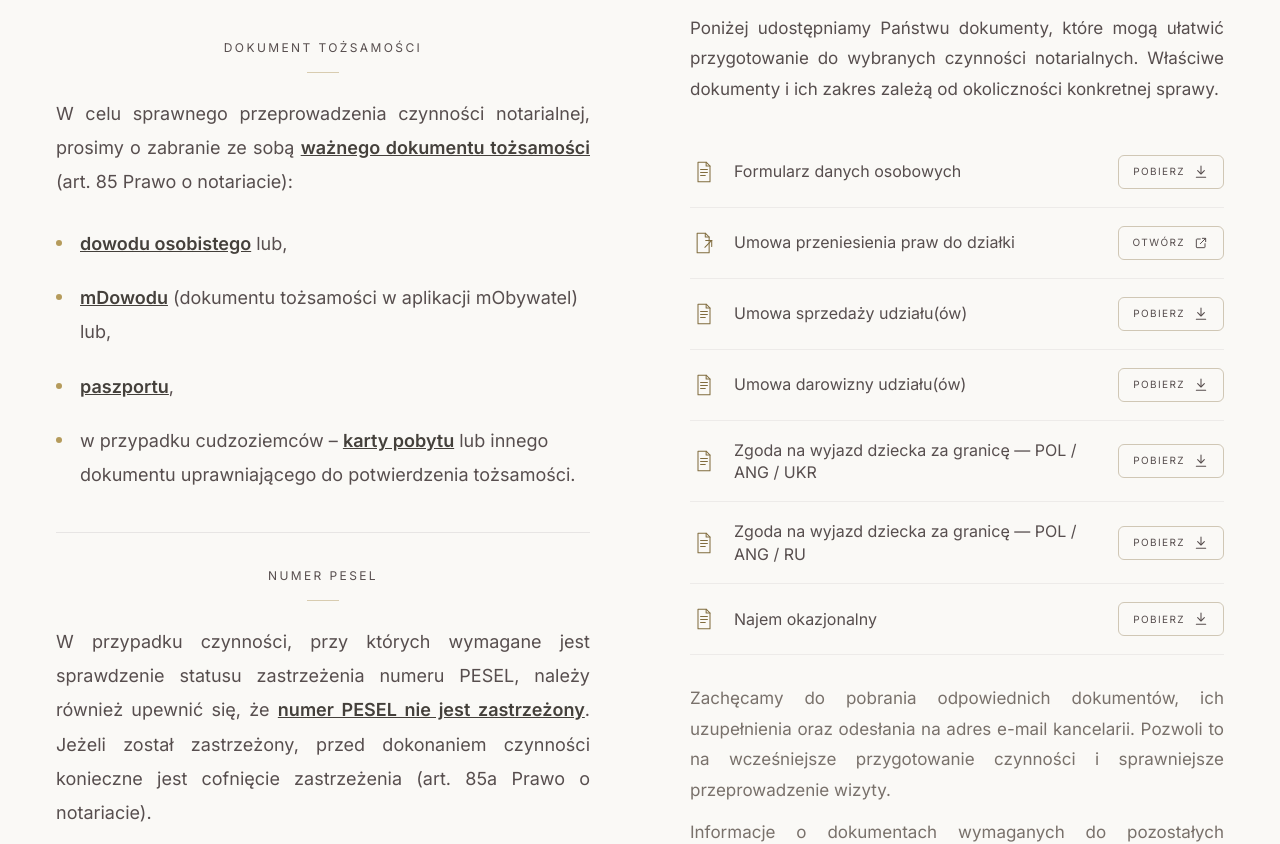
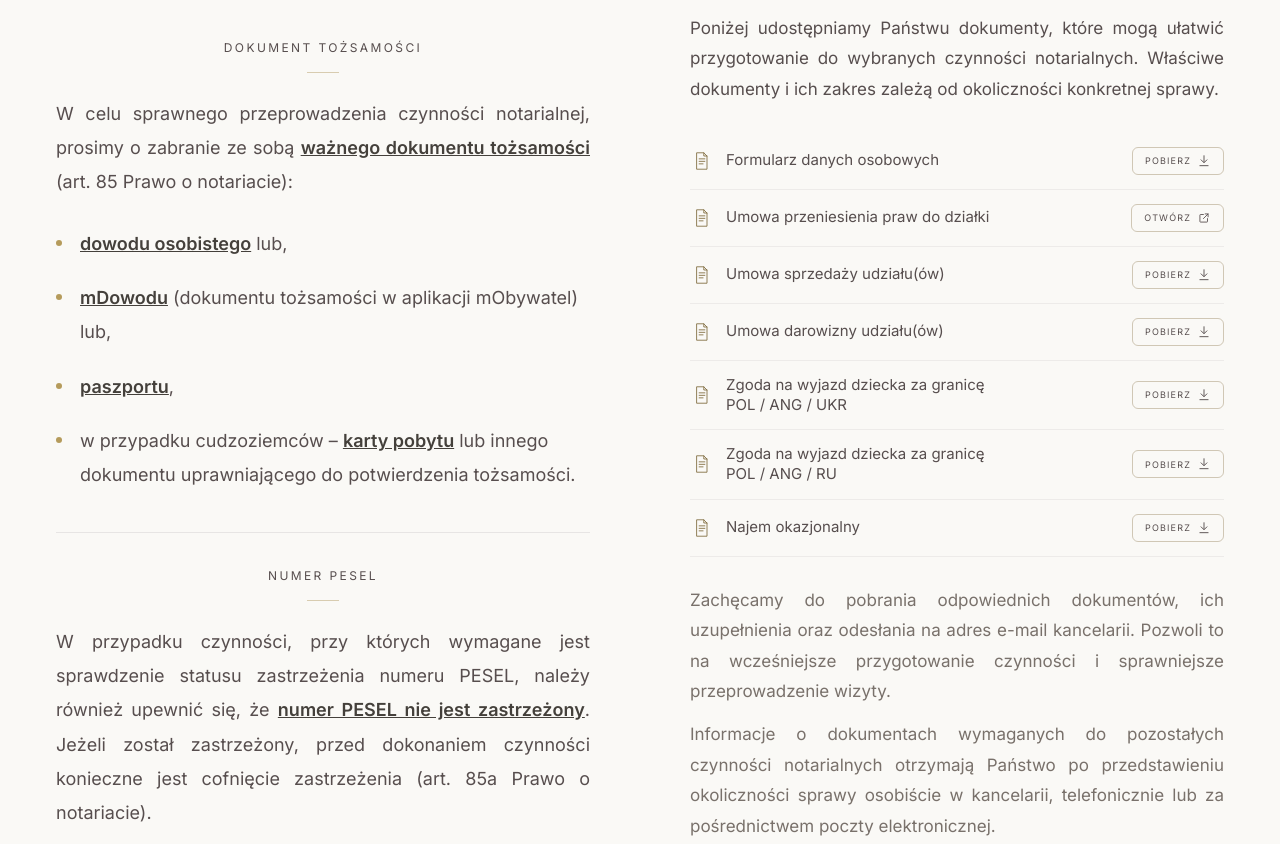
Before and after one commit to Salonce/notary-website, an Angular app: page / in a window 1280 px wide. Shown: the part 6440-7284 px from the top of the page. Built offline with nearby package versions, Linux system fonts and the light colour scheme; no server answers.

Commit message:
section documents fixed

```diff
--- a/src/features/customer-area/before-visit/before-visit.html
+++ b/src/features/customer-area/before-visit/before-visit.html
@@ -184,7 +184,9 @@
       class="before-visit-pesel
              border-t border-stone-200
              pt-7
-             md:pt-8"
+             md:pt-8
+             mt-4
+             md:mt-5"
     >
 
       <!-- TITLE -->
--- a/src/features/customer-area/documents/documents.html
+++ b/src/features/customer-area/documents/documents.html
@@ -79,7 +79,7 @@
 
     <div
       class="documents-list
-             mx-auto mt-8 max-w-3xl
+             mx-auto mt-7 max-w-2xl
              font-main-body"
     >
 
@@ -94,25 +94,22 @@
           class="group
                  flex w-full
                  items-center
-                 gap-4
+                 gap-3
                  border-b border-stone-200/70
-                 py-4
-                 md:py-4.5"
+                 py-3
+                 md:py-3.5"
         >
 
           <!-- IKONA DOKUMENTU -->
 
           <span
             class="flex
-                   h-7
-                   w-7
+                   h-6
+                   w-6
                    shrink-0
                    items-center
                    justify-center
-                   text-[#806c3e]
-                   transition-colors
-                   duration-300
-                   group-hover:text-[#b59b5b]"
+                   text-[#806c3e]"
             aria-hidden="true"
           >
             <svg
@@ -121,7 +118,7 @@
               fill="none"
               stroke="currentColor"
               stroke-width="1.2"
-              class="h-6 w-6"
+              class="h-5 w-5"
             >
               <path
                 stroke-linecap="round"
@@ -147,11 +144,11 @@
             class="min-w-0
                    flex-1
                    font-main-body
-                   text-[15px]
+                   text-[14px]
                    font-normal
-                   leading-[1.4]
+                   leading-[1.35]
                    text-stone-800
-                   md:text-[16px]"
+                   md:text-[15px]"
           >
             Formularz danych osobowych
           </span>
@@ -166,16 +163,16 @@
             class="inline-flex
                    shrink-0
                    items-center
-                   gap-2
+                   gap-1.5
                    rounded-md
                    border border-[#806c3e]/35
-                   px-3
-                   py-2
+                   px-2.5
+                   py-1.5
                    font-main-body
-                   text-[10px]
+                   text-[9px]
                    font-semibold
                    uppercase
-                   tracking-[0.14em]
+                   tracking-[0.13em]
                    text-[#806c3e]
                    no-underline
                    transition-all
@@ -183,7 +180,7 @@
                    hover:border-[#b59b5b]
                    hover:bg-[#f7f4ec]
                    hover:text-[#6f5b2f]
-                   md:px-3.5"
+                   md:px-3"
           >
             <span>Pobierz</span>
 
@@ -193,7 +190,7 @@
               fill="none"
               stroke="currentColor"
               stroke-width="1.6"
-              class="h-4 w-4"
+              class="h-3.5 w-3.5"
               aria-hidden="true"
             >
               <path
@@ -223,18 +220,16 @@
           class="group
                  flex w-full
                  items-center
-                 gap-4
+                 gap-3
                  border-b border-stone-200/70
-                 py-4
-                 md:py-4.5"
+                 py-3
+                 md:py-3.5"
         >
-
-          <!-- IKONA DOKUMENTU -->
 
           <span
             class="flex
-                   h-7
-                   w-7
+                   h-6
+                   w-6
                    shrink-0
                    items-center
                    justify-center
@@ -247,54 +242,39 @@
               fill="none"
               stroke="currentColor"
               stroke-width="1.2"
-              class="h-6 w-6"
+              class="h-5 w-5"
             >
               <path
                 stroke-linecap="round"
                 stroke-linejoin="round"
-                d="M4 2.5h9.5L18 7v18.5H4z"
+                d="M5 2.5h9.5L19 7v18.5H5z"
               />
               <path
                 stroke-linecap="round"
                 stroke-linejoin="round"
-                d="M13.5 2.5V7H18"
+                d="M14.5 2.5V7H19"
               />
               <path
                 stroke-linecap="round"
-                stroke-linejoin="round"
-                d="M14 11h7"
-              />
-              <path
-                stroke-linecap="round"
-                stroke-linejoin="round"
-                d="M21 11v7"
-              />
-              <path
-                stroke-linecap="round"
-                stroke-linejoin="round"
-                d="M21 11l-8 8"
+                d="M8 11h8M8 14.5h8M8 18h5.5"
               />
             </svg>
           </span>
 
 
-          <!-- NAZWA DOKUMENTU -->
-
           <span
             class="min-w-0
                    flex-1
                    font-main-body
-                   text-[15px]
+                   text-[14px]
                    font-normal
-                   leading-[1.4]
+                   leading-[1.35]
                    text-stone-800
-                   md:text-[16px]"
+                   md:text-[15px]"
           >
             Umowa przeniesienia praw do działki
           </span>
 
-
-          <!-- PRZYCISK -->
 
           <a
             href="http://pzd.pl/wzory-dokumentow.html"
@@ -304,16 +284,16 @@
             class="inline-flex
                    shrink-0
                    items-center
-                   gap-2
+                   gap-1.5
                    rounded-md
                    border border-[#806c3e]/35
-                   px-3
-                   py-2
+                   px-2.5
+                   py-1.5
                    font-main-body
-                   text-[10px]
+                   text-[9px]
                    font-semibold
                    uppercase
-                   tracking-[0.14em]
+                   tracking-[0.13em]
                    text-[#806c3e]
                    no-underline
                    transition-all
@@ -321,7 +301,7 @@
                    hover:border-[#b59b5b]
                    hover:bg-[#f7f4ec]
                    hover:text-[#6f5b2f]
-                   md:px-3.5"
+                   md:px-3"
           >
             <span>Otwórz</span>
 
@@ -331,7 +311,7 @@
               fill="none"
               stroke="currentColor"
               stroke-width="1.5"
-              class="h-4 w-4"
+              class="h-3.5 w-3.5"
               aria-hidden="true"
             >
               <path
@@ -363,14 +343,20 @@
           class="group
                  flex w-full
                  items-center
-                 gap-4
+                 gap-3
                  border-b border-stone-200/70
-                 py-4
-                 md:py-4.5"
+                 py-3
+                 md:py-3.5"
         >
 
           <span
-            class="flex h-7 w-7 shrink-0 items-center justify-center text-[#806c3e]"
+            class="flex
+                   h-6
+                   w-6
+                   shrink-0
+                   items-center
+                   justify-center
+                   text-[#806c3e]"
             aria-hidden="true"
           >
             <svg
@@ -379,7 +365,7 @@
               fill="none"
               stroke="currentColor"
               stroke-width="1.2"
-              class="h-6 w-6"
+              class="h-5 w-5"
             >
               <path
                 stroke-linecap="round"
@@ -398,18 +384,20 @@
             </svg>
           </span>
 
+
           <span
             class="min-w-0
                    flex-1
                    font-main-body
-                   text-[15px]
+                   text-[14px]
                    font-normal
-                   leading-[1.4]
+                   leading-[1.35]
                    text-stone-800
-                   md:text-[16px]"
+                   md:text-[15px]"
           >
             Umowa sprzedaży udziału(ów)
           </span>
+
 
           <a
             href="assets/umowa-sprzedazy-udzialow.docx"
@@ -418,16 +406,16 @@
             class="inline-flex
                    shrink-0
                    items-center
-                   gap-2
+                   gap-1.5
                    rounded-md
                    border border-[#806c3e]/35
-                   px-3
-                   py-2
+                   px-2.5
+                   py-1.5
                    font-main-body
-                   text-[10px]
+                   text-[9px]
                    font-semibold
                    uppercase
-                   tracking-[0.14em]
+                   tracking-[0.13em]
                    text-[#806c3e]
                    no-underline
                    transition-all
@@ -435,7 +423,7 @@
                    hover:border-[#b59b5b]
                    hover:bg-[#f7f4ec]
                    hover:text-[#6f5b2f]
-                   md:px-3.5"
+                   md:px-3"
           >
             <span>Pobierz</span>
 
@@ -445,7 +433,7 @@
               fill="none"
               stroke="currentColor"
               stroke-width="1.6"
-              class="h-4 w-4"
+              class="h-3.5 w-3.5"
               aria-hidden="true"
             >
               <path
@@ -475,14 +463,20 @@
           class="group
                  flex w-full
                  items-center
-                 gap-4
+                 gap-3
                  border-b border-stone-200/70
-                 py-4
-                 md:py-4.5"
+                 py-3
+                 md:py-3.5"
         >
 
           <span
-            class="flex h-7 w-7 shrink-0 items-center justify-center text-[#806c3e]"
+            class="flex
+                   h-6
+                   w-6
+                   shrink-0
+                   items-center
+                   justify-center
+                   text-[#806c3e]"
             aria-hidden="true"
           >
             <svg
@@ -491,7 +485,7 @@
               fill="none"
               stroke="currentColor"
               stroke-width="1.2"
-              class="h-6 w-6"
+              class="h-5 w-5"
             >
               <path
                 stroke-linecap="round"
@@ -510,18 +504,20 @@
             </svg>
           </span>
 
+
           <span
             class="min-w-0
                    flex-1
                    font-main-body
-                   text-[15px]
+                   text-[14px]
                    font-normal
-                   leading-[1.4]
+                   leading-[1.35]
                    text-stone-800
-                   md:text-[16px]"
+                   md:text-[15px]"
           >
             Umowa darowizny udziału(ów)
           </span>
+
 
           <a
             href="assets/umowa-darowizny-udzialow.docx"
@@ -530,16 +526,16 @@
             class="inline-flex
                    shrink-0
                    items-center
-                   gap-2
+                   gap-1.5
                    rounded-md
                    border border-[#806c3e]/35
-                   px-3
-                   py-2
+                   px-2.5
+                   py-1.5
                    font-main-body
-                   text-[10px]
+                   text-[9px]
                    font-semibold
                    uppercase
-                   tracking-[0.14em]
+                   tracking-[0.13em]
                    text-[#806c3e]
                    no-underline
                    transition-all
@@ -547,7 +543,7 @@
                    hover:border-[#b59b5b]
                    hover:bg-[#f7f4ec]
                    hover:text-[#6f5b2f]
-                   md:px-3.5"
+                   md:px-3"
           >
             <span>Pobierz</span>
 
@@ -557,7 +553,7 @@
               fill="none"
               stroke="currentColor"
               stroke-width="1.6"
-              class="h-4 w-4"
+              class="h-3.5 w-3.5"
               aria-hidden="true"
             >
               <path
@@ -587,14 +583,20 @@
           class="group
                  flex w-full
                  items-center
-                 gap-4
+                 gap-3
                  border-b border-stone-200/70
-                 py-4
-                 md:py-4.5"
+                 py-3
+                 md:py-3.5"
         >
 
           <span
-            class="flex h-7 w-7 shrink-0 items-center justify-center text-[#806c3e]"
+            class="flex
+                   h-6
+                   w-6
+                   shrink-0
+                   items-center
+                   justify-center
+                   text-[#806c3e]"
             aria-hidden="true"
           >
             <svg
@@ -603,7 +605,7 @@
               fill="none"
               stroke="currentColor"
               stroke-width="1.2"
-              class="h-6 w-6"
+              class="h-5 w-5"
             >
               <path
                 stroke-linecap="round"
@@ -622,18 +624,21 @@
             </svg>
           </span>
 
+
           <span
             class="min-w-0
                    flex-1
                    font-main-body
-                   text-[15px]
+                   text-[14px]
                    font-normal
-                   leading-[1.4]
+                   leading-[1.35]
                    text-stone-800
-                   md:text-[16px]"
+                   md:text-[15px]"
           >
-            Zgoda na wyjazd dziecka za granicę — POL / ANG / UKR
+            Zgoda na wyjazd dziecka za granicę<br />
+            POL / ANG / UKR
           </span>
+
 
           <a
             href="assets/zgoda-na-podroz-maloletniego-dziecka-en_pl_ua.docx"
@@ -642,16 +647,16 @@
             class="inline-flex
                    shrink-0
                    items-center
-                   gap-2
+                   gap-1.5
                    rounded-md
                    border border-[#806c3e]/35
-                   px-3
-                   py-2
+                   px-2.5
+                   py-1.5
                    font-main-body
-                   text-[10px]
+                   text-[9px]
                    font-semibold
                    uppercase
-                   tracking-[0.14em]
+                   tracking-[0.13em]
                    text-[#806c3e]
                    no-underline
                    transition-all
@@ -659,7 +664,7 @@
                    hover:border-[#b59b5b]
                    hover:bg-[#f7f4ec]
                    hover:text-[#6f5b2f]
-                   md:px-3.5"
+                   md:px-3"
           >
             <span>Pobierz</span>
 
@@ -669,7 +674,7 @@
               fill="none"
               stroke="currentColor"
               stroke-width="1.6"
-              class="h-4 w-4"
+              class="h-3.5 w-3.5"
               aria-hidden="true"
             >
               <path
@@ -699,14 +704,20 @@
           class="group
                  flex w-full
                  items-center
-                 gap-4
+                 gap-3
                  border-b border-stone-200/70
-                 py-4
-                 md:py-4.5"
+                 py-3
+                 md:py-3.5"
         >
 
           <span
-            class="flex h-7 w-7 shrink-0 items-center justify-center text-[#806c3e]"
+            class="flex
+                   h-6
+                   w-6
+                   shrink-0
+                   items-center
+                   justify-center
+                   text-[#806c3e]"
             aria-hidden="true"
           >
             <svg
@@ -715,7 +726,7 @@
               fill="none"
               stroke="currentColor"
               stroke-width="1.2"
-              class="h-6 w-6"
+              class="h-5 w-5"
             >
               <path
                 stroke-linecap="round"
@@ -734,18 +745,21 @@
             </svg>
           </span>
 
+
           <span
             class="min-w-0
                    flex-1
                    font-main-body
-                   text-[15px]
+                   text-[14px]
                    font-normal
-                   leading-[1.4]
+                   leading-[1.35]
                    text-stone-800
-                   md:text-[16px]"
+                   md:text-[15px]"
           >
-            Zgoda na wyjazd dziecka za granicę — POL / ANG / RU
+            Zgoda na wyjazd dziecka za granicę<br />
+            POL / ANG / RU
           </span>
+
 
           <a
             href="assets/zgoda-na-podroz-maloletniego-dziecka-en_pl_ru.docx"
@@ -754,16 +768,16 @@
             class="inline-flex
                    shrink-0
                    items-center
-                   gap-2
+                   gap-1.5
                    rounded-md
                    border border-[#806c3e]/35
-                   px-3
-                   py-2
+                   px-2.5
+                   py-1.5
                    font-main-body
-                   text-[10px]
+                   text-[9px]
                    font-semibold
                    uppercase
-                   tracking-[0.14em]
+                   tracking-[0.13em]
                    text-[#806c3e]
                    no-underline
                    transition-all
@@ -771,7 +785,7 @@
                    hover:border-[#b59b5b]
                    hover:bg-[#f7f4ec]
                    hover:text-[#6f5b2f]
-                   md:px-3.5"
+                   md:px-3"
           >
             <span>Pobierz</span>
 
@@ -781,7 +795,7 @@
               fill="none"
               stroke="currentColor"
               stroke-width="1.6"
-              class="h-4 w-4"
+              class="h-3.5 w-3.5"
               aria-hidden="true"
             >
               <path
@@ -811,14 +825,20 @@
           class="group
                  flex w-full
                  items-center
-                 gap-4
+                 gap-3
                  border-b border-stone-200/70
-                 py-4
-                 md:py-4.5"
+                 py-3
+                 md:py-3.5"
         >
 
           <span
-            class="flex h-7 w-7 shrink-0 items-center justify-center text-[#806c3e]"
+            class="flex
+                   h-6
+                   w-6
+                   shrink-0
+                   items-center
+                   justify-center
+                   text-[#806c3e]"
             aria-hidden="true"
           >
             <svg
@@ -827,7 +847,7 @@
               fill="none"
               stroke="currentColor"
               stroke-width="1.2"
-              class="h-6 w-6"
+              class="h-5 w-5"
             >
               <path
                 stroke-linecap="round"
@@ -846,18 +866,20 @@
             </svg>
           </span>
 
+
           <span
             class="min-w-0
                    flex-1
                    font-main-body
-                   text-[15px]
+                   text-[14px]
                    font-normal
-                   leading-[1.4]
+                   leading-[1.35]
                    text-stone-800
-                   md:text-[16px]"
+                   md:text-[15px]"
           >
             Najem okazjonalny
           </span>
+
 
           <a
             href="assets/umowa-najmu-okazjonalnego.docx"
@@ -866,16 +888,16 @@
             class="inline-flex
                    shrink-0
                    items-center
-                   gap-2
+                   gap-1.5
                    rounded-md
                    border border-[#806c3e]/35
-                   px-3
-                   py-2
+                   px-2.5
+                   py-1.5
                    font-main-body
-                   text-[10px]
+                   text-[9px]
                    font-semibold
                    uppercase
-                   tracking-[0.14em]
+                   tracking-[0.13em]
                    text-[#806c3e]
                    no-underline
                    transition-all
@@ -883,7 +905,7 @@
                    hover:border-[#b59b5b]
                    hover:bg-[#f7f4ec]
                    hover:text-[#6f5b2f]
-                   md:px-3.5"
+                   md:px-3"
           >
             <span>Pobierz</span>
 
@@ -893,7 +915,7 @@
               fill="none"
               stroke="currentColor"
               stroke-width="1.6"
-              class="h-4 w-4"
+              class="h-3.5 w-3.5"
               aria-hidden="true"
             >
               <path
```
